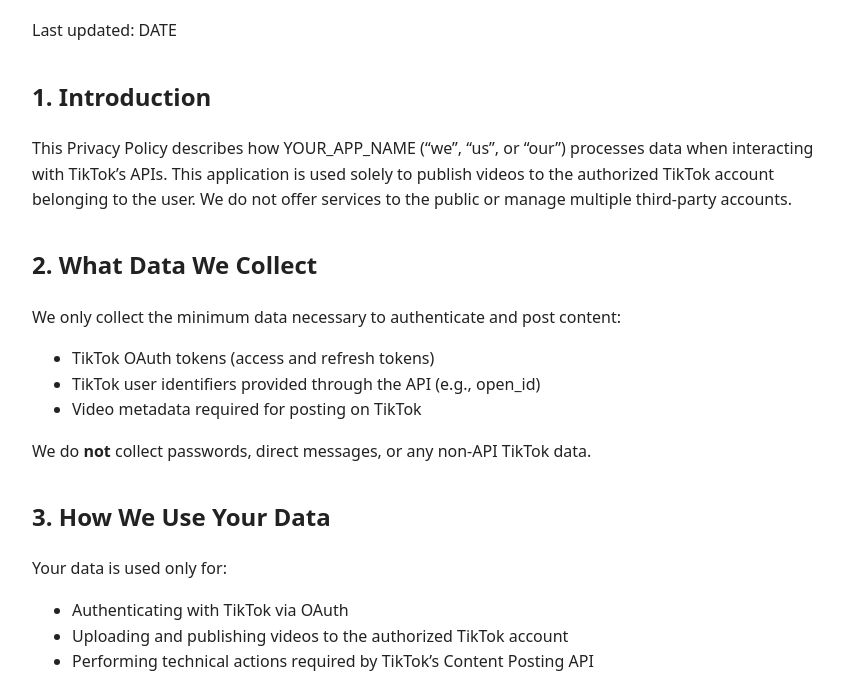
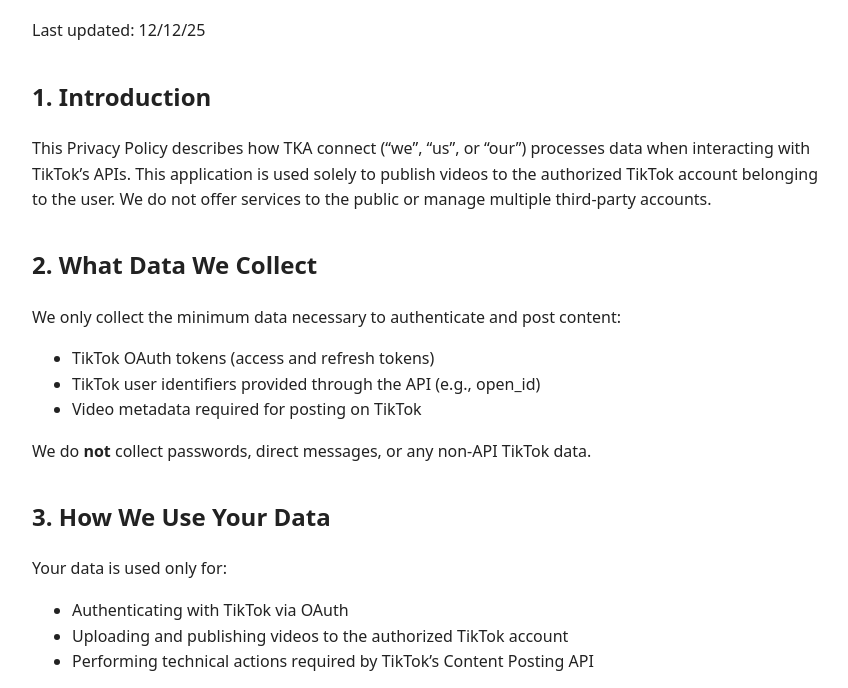
Before and after one commit to tka205/tka205.github.io, a plain HTML site: page privacy.html in a window 1280 px wide. Shown: the part 99-787 px from the top of the page, without its empty margins (208-1056 px from the left). Drawn offline with Linux system fonts and the light colour scheme.

Commit message:
Update privacy.html

```diff
--- a/privacy.html
+++ b/privacy.html
@@ -18,11 +18,11 @@
 </head>
 <body>
   <h1>Privacy Policy</h1>
-  <p>Last updated: DATE</p>
+  <p>Last updated: 12/12/25</p>
 
   <h2>1. Introduction</h2>
   <p>
-    This Privacy Policy describes how YOUR_APP_NAME (“we”, “us”, or “our”)
+    This Privacy Policy describes how TKA connect (“we”, “us”, or “our”)
     processes data when interacting with TikTok’s APIs. This application is used
     solely to publish videos to the authorized TikTok account belonging to the user.
     We do not offer services to the public or manage multiple third-party accounts.
@@ -96,7 +96,7 @@
   <p>
     For questions, requests, or data deletion, contact:
     <br />
-    YOUR_NAME<br />
+    Rio Goz<br />
     Email: tka00460@gmail.com<br />
     Country: England
   </p>
```
